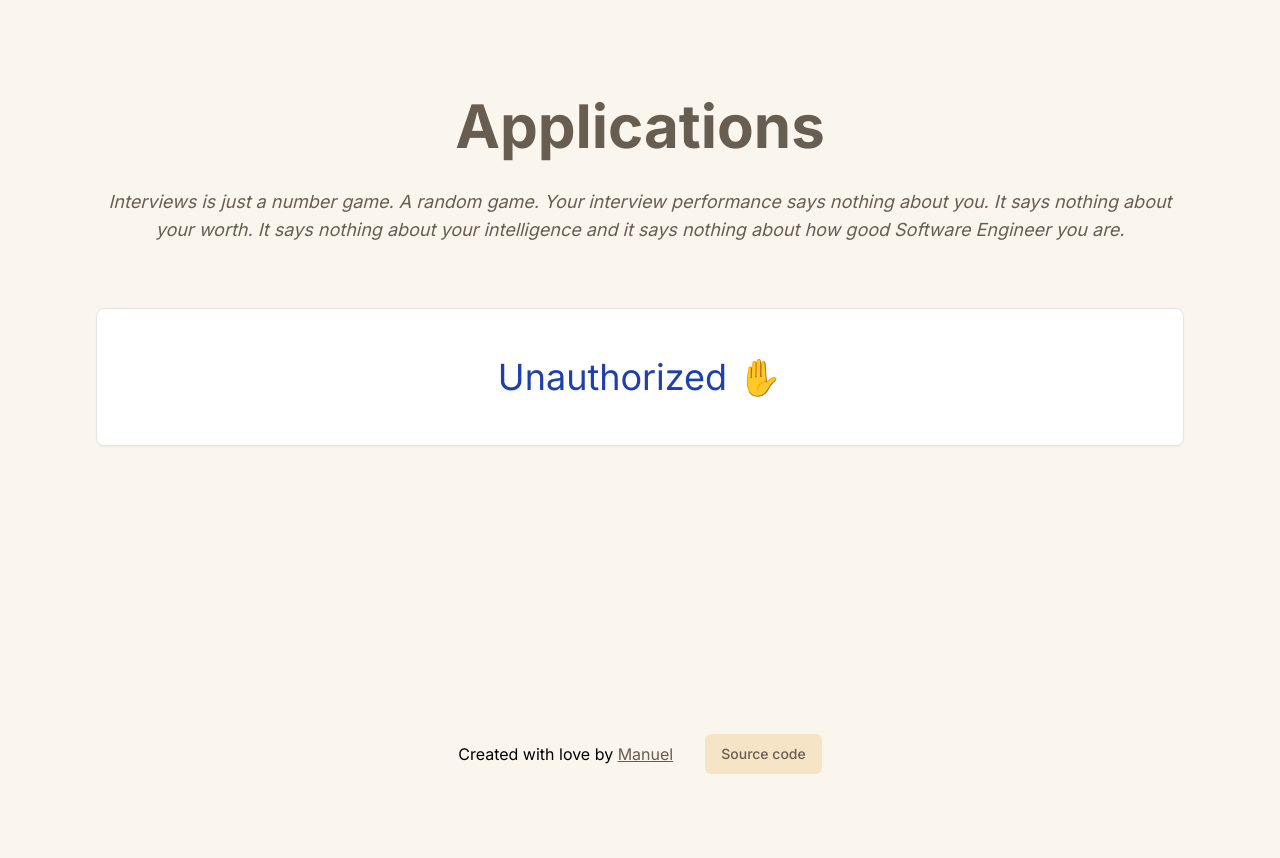
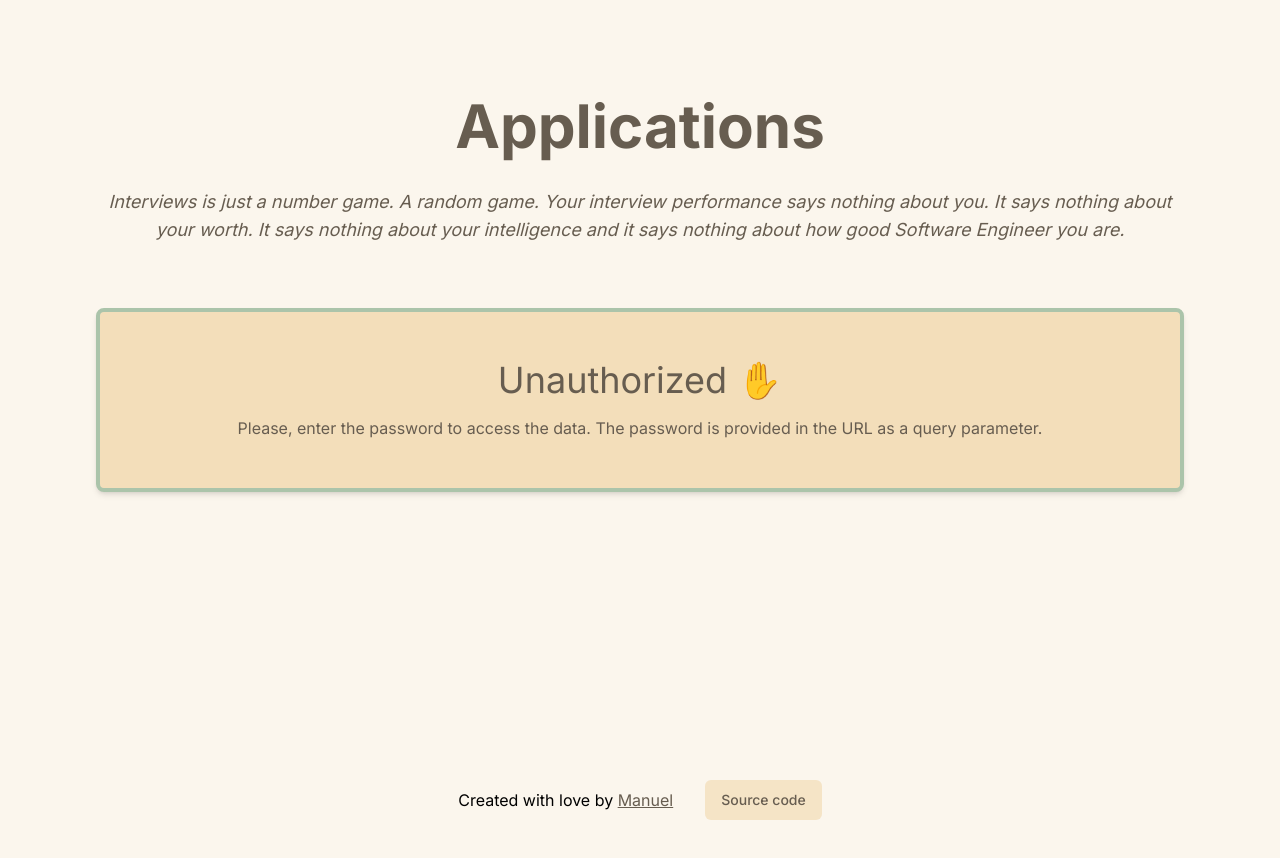
Before and after one commit to manuelalferez/job-hunt-counter, a Next.js app: page / in a window 1280 px wide. Shown: the top 858 px of the page. Before the commit the page ends 822 px from the top, so only its background shows below. Built offline with nearby package versions, Linux system fonts and the light colour scheme.

Commit message:
feat: adding styles to is not auth card

```diff
--- a/src/app/page.tsx
+++ b/src/app/page.tsx
@@ -77,8 +77,12 @@ export default async function Home({
         </div>
       )}
       {!isAuthorized && (
-        <Card className="flex justify-center py-12">
-          <h1 className="text-4xl text-blue-800">Unauthorized ✋</h1>
+        <Card className="flex flex-col gap-4 items-center justify-center text-dark py-12 bg-light border-4 border-lightgreen shadow-md">
+          <h1 className="text-4xl">Unauthorized ✋</h1>
+          <p className="">
+            Please, enter the password to access the data. The password is
+            provided in the URL as a query parameter.
+          </p>
         </Card>
       )}
     </main>
```
